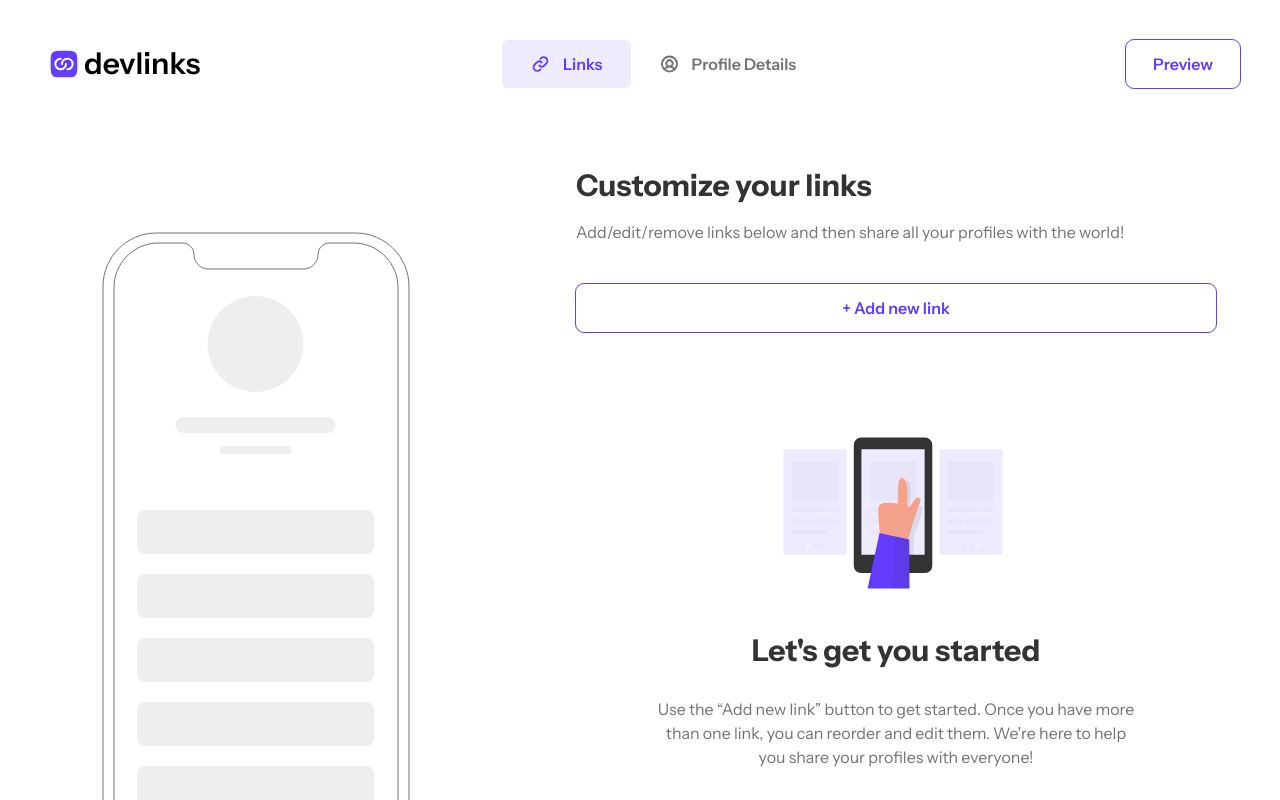
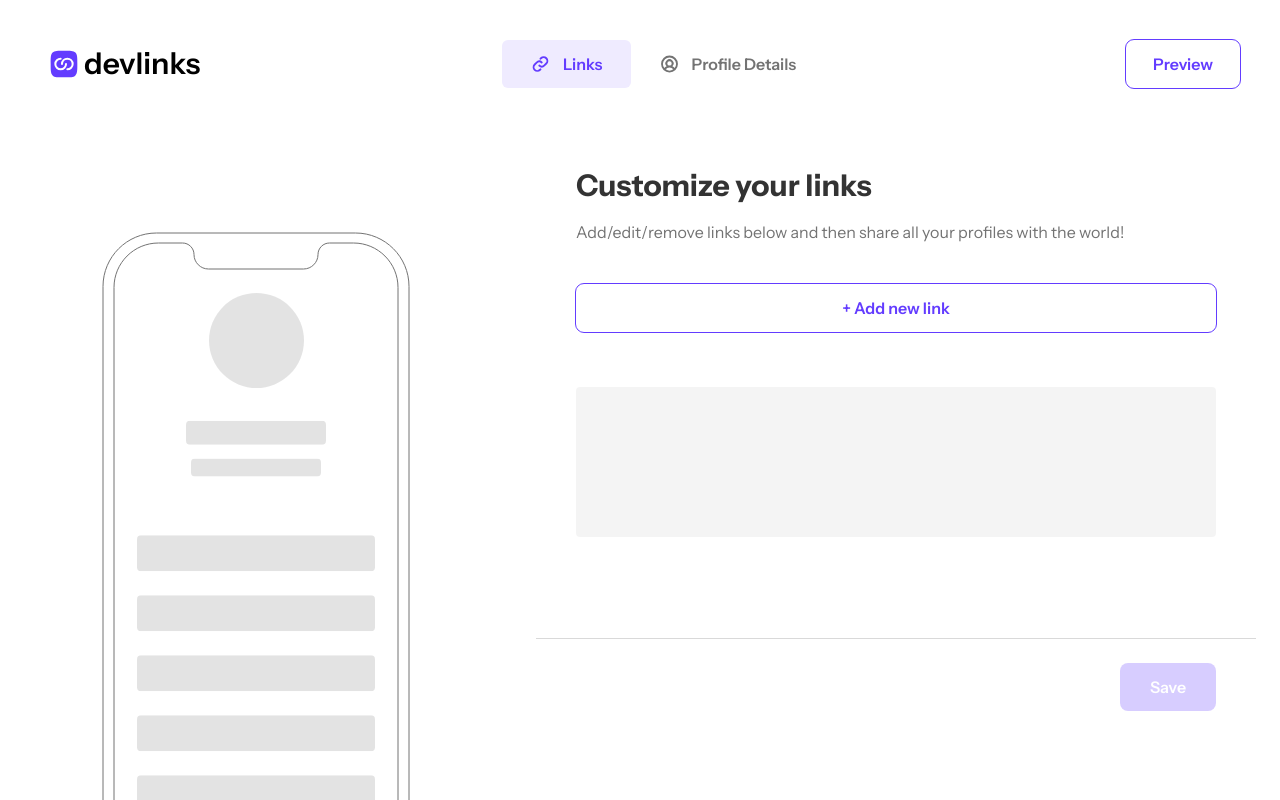
Before and after one commit to o-ashour/link-sharing-app, a Next.js app: page /profile in a window 1280 px wide. Shown: the top 800 px of the page. Built offline with nearby package versions, Linux system fonts and the light colour scheme.

Commit message:
Update UI on Loading

```diff
--- a/package.json
+++ b/package.json
@@ -11,6 +11,9 @@
   "dependencies": {
     "@aws-sdk/client-s3": "^3.617.0",
     "@aws-sdk/s3-request-presigner": "^3.617.0",
+    "@emotion/react": "^11.13.3",
+    "@emotion/styled": "^11.13.0",
+    "@mui/material": "^5.16.7",
     "@vercel/postgres": "^0.9.0",
     "autoprefixer": "^10.4.19",
     "next": "^14.2.4",
--- a/src/app/profile/page.tsx
+++ b/src/app/profile/page.tsx
@@ -1,13 +1,9 @@
 'use client'
 
 // TODO:
-// 1. Loading states (i.e. skeleton loaders)
-// 2. Error toast (fix styling) (x)
-// 3. Show server-thrown errors, validation errors in UI (x)
-// 4. Look at useTransition for wrapping server actions for error handling
-// 5. Case: Upload pic - successfully previewed/uploaded
+// 1. Case: Upload pic - successfully previewed/uploaded
 //          - change pic - cancel - typeerror
-// 6. Case: Can still open file uploader during loading state, shouldn't be allowed
+// 2. Case: Can still open file uploader during loading state, shouldn't be allowed
 
 import Button from '@/components/UI/Button';
 import { useEffect, useState, useRef, useReducer, FormEvent, useActionState } from 'react';
@@ -22,17 +18,10 @@ import { userReducer, Action } from '@/userReducer';
 import { ProfileInfo } from '@/types';
 import { clearLinksInStore, getUserData, saveLinks, saveProfileInfo} from '@/components/actions';
 import { toast, ToastContainer } from 'react-toastify';
-import "react-toastify/dist/ReactToastify.css";
+import { Skeleton } from '@mui/material';
 
 export default function Page() {
   const [isProfileDetailsOpen, setIsProfileDetailsOpen] = useState(false);
-
-  const enum ToastTypes {
-    error,
-    success,
-    initial,
-  }
-
   const [showSuccessToast, setShowSuccessToast] = useState(false);
 
   const initialProfileInfo: ProfileInfo = {
@@ -44,6 +33,8 @@ export default function Page() {
 
   const [savedProfileInfo, setSavedProfileInfo] = useState<ProfileInfo>(initialProfileInfo);
   const [isFileUploading, setIsFileUploading] = useState(false);
+  const [isLoading, setIsLoading] = useState(false);
+  const [data, setData] = useState({});
   const submitBtn = useRef<HTMLButtonElement>(null);
 
   const initialState = {
@@ -74,7 +65,9 @@ export default function Page() {
     const userId = window.sessionStorage.getItem('id'); // temp auth flow
     const loadInitialUserProfileData = async () => {
       try {
+        setIsLoading(true);
         const data = await getUserData(userId);
+        setData(data);
         dispatch({ type: 'loaded_dashboard', data })
           const nextProfileInfo = {
             firstName: { value: data.profileInfo.firstName.value, errors: [''] },
@@ -85,13 +78,14 @@ export default function Page() {
           setSavedProfileInfo(nextProfileInfo);
       } catch (error) {
         setShowSuccessToast(true);
+      } finally {
+        setIsLoading(false);
       }
     }
-    // TODO: show loading state
     if (userId) {
       loadInitialUserProfileData();
     }
-  }, [ToastMessages.error, ToastTypes.error]);
+  }, []);
 
   const showErrorToast = (messages: string[]) => {
     messages.forEach(message => {
@@ -165,7 +159,10 @@ export default function Page() {
       const isError = nextState.links.some(link => link.status.isError === true);
       if (!isError) {
         try {
-          const res = await saveLinks(state.links, userId);
+          setIsLoading(true);
+          const promise = saveLinks(state.links, userId);
+          toast.promise(promise, { pending: 'Saving' });
+          const res = await promise;
           if (res?.errors) {
             dispatch({ type: 'failed_server_validation', nextState: { ...state, links: res.nextLinks }});
             showErrorToast(res.errors);
@@ -174,6 +171,8 @@ export default function Page() {
           }
         } catch (error) {
           showErrorToast([ToastMessages.error]);
+        } finally {
+          setIsLoading(false);
         }
       }
     } else {
@@ -183,6 +182,7 @@ export default function Page() {
       const isError = Object.values(nextState.profileInfo).some(value => value.errors[0])
       if (!isError) {
         try {
+          setIsLoading(true);
           const promise = saveProfileInfo(state.profileInfo, userId);
           toast.promise(promise, { pending: 'Saving' });
           const res = await promise;
@@ -195,6 +195,8 @@ export default function Page() {
           }
         } catch (error) {
           showErrorToast([ToastMessages.error]);
+        } finally {
+          setIsLoading(false);
         }
       }
     }
@@ -215,7 +217,7 @@ export default function Page() {
     <section className='max-w-screen-xl mx-auto'>
       <Header setIsProfileDetailsOpen={setIsProfileDetailsOpen} isProfileDetailsOpen={isProfileDetailsOpen} />
       <main className='lg:flex relative overflow-hidden'>
-        <PhoneMockup state={state} savedProfileInfo={savedProfileInfo} />
+        <PhoneMockup state={state} savedProfileInfo={savedProfileInfo} isLoading={isLoading} data={data} />
         <div className="p-4 md:p-6 md:pt-0 lg:w-3/5">
           <article className="p-6 space-y-10 border-b border-grey-200 md:p-10 md:pb-14">
             <div className="space-y-2 md:space-y-4">
@@ -232,9 +234,13 @@ export default function Page() {
                   <Button type='button' variant='secondary' handleClick={handleAddLink}>
                     + Add new link
                   </Button>
-                  {state.links.length < 1 ?
-                    <LinksInitial />
-                    : <Links state={state} dispatch={dispatch} handleRemoveLink={handleRemoveLink} />}
+                  {
+                    (Object.keys(data).length < 1) ?
+                    <Skeleton height={250} />
+                    :
+                    state.links.length < 1 ?
+                    <LinksInitial /> :
+                     <Links state={state} dispatch={dispatch} handleRemoveLink={handleRemoveLink} />}
                 </div> :
                 <ProfileDetails state={state} dispatch={dispatch} handleFileUploadChange={handleFileUploadChange} isFileUploading={isFileUploading} />
               }
--- a/src/components/content/PhoneMockup.tsx
+++ b/src/components/content/PhoneMockup.tsx
@@ -4,9 +4,10 @@ import { linkSharePlatformsConfigs, LinkShareSupportedPlatforms } from '@/config
 import IllustrationPhoneMockup from '@/components/illustrations/IllustrationPhoneMockup';
 import { ProfileInfo } from '@/types';
 import { State } from '@/userReducer';
+import { Skeleton } from '@mui/material';
 
-const Component: React.FC<{ savedProfileInfo: ProfileInfo, state: State }>
-  = ({ state, savedProfileInfo }) => {
+const Component: React.FC<{ savedProfileInfo: ProfileInfo, state: State, isLoading: boolean, data: any }>
+  = ({ state, savedProfileInfo, isLoading, data }) => {
     const isText = savedProfileInfo.firstName.value || savedProfileInfo.lastName.value;
     const isEmail = savedProfileInfo.email.value;
 
@@ -14,10 +15,13 @@ const Component: React.FC<{ savedProfileInfo: ProfileInfo, state: State }>
       <figure className='hidden lg:flex lg:mt-20 lg:justify-center lg:w-2/5 lg:p-6'>
         <div className='h-fit relative flex items-center justify-center'>
           <div id='phone-mockup-outer-wrapper' className='absolute flex items-center justify-center'>
-            <div id='phone-mockup-inner-wrapper' className='relative space-y-10'>
+            <div id='phone-mockup-inner-wrapper' className={`relative space-y-10 ${isLoading || (Object.keys(data).length < 1) ? 'bg-white' : 'bg-transparent'}`}>
               <div id='phone-mockup-content-top' className='w-full space-y-6'>
                 <div className="relative flex items-center justify-center h-24 w-24 mx-auto">
-                  {savedProfileInfo.profilePicUrl.value ?
+                  {isLoading || (Object.keys(data).length < 1) ?
+                    <Skeleton height={95} width={95} variant='circular' />
+                  :
+                    savedProfileInfo.profilePicUrl.value ?
                       <Avatar profilePic={savedProfileInfo.profilePicUrl.value} /> :
                       (savedProfileInfo.firstName.value && savedProfileInfo.lastName.value) ?
                         <span id='initials-placeholder' className='text-4xl text-grey-300 mt-0.5'>
@@ -28,17 +32,33 @@ const Component: React.FC<{ savedProfileInfo: ProfileInfo, state: State }>
                 </div>
 
                 <div className={`space-y-2 w-full min-h-[3.6rem] mx-auto text-center ${(isText || isEmail) && 'bg-white'}`}>
+                  {isLoading || (Object.keys(data).length < 1) ?
+                  <div>
+                    <Skeleton width={140} height={40} sx={{ marginLeft: 'auto', marginRight: 'auto' }} />
+                    <Skeleton width={130} height={30} sx={{ marginLeft: 'auto', marginRight: 'auto' }} />
+                  </div> :
+                  <>
                     <h1 className='text-lg font-semibold min-h-5'>
                       {savedProfileInfo.firstName.value + ' ' + savedProfileInfo.lastName.value}
                     </h1>
                     <p className='text-[14px] text-grey-300'>
                       {savedProfileInfo.email.value}
                     </p>
+                  </>
+                }
                 </div>
               </div>
               <div id='phone-mockup-content-bottom' className='w-full'>
                 <ul className='space-y-[22px]'>
-                  {state.links.map((link, idx) => {
+                  {isLoading || (Object.keys(data).length < 1) ?
+                    <div className="bg-white">
+                      <Skeleton height={60} width='auto' />
+                      <Skeleton height={60} width='auto' />
+                      <Skeleton height={60} width='auto' />
+                      <Skeleton height={60} width='auto' />
+                      <Skeleton height={60} width='auto' />
+                    </div> :
+                    state.links.map((link, idx) => {
                       const { platform, id } = link;
                       if (idx < 5) {
                         return (
@@ -47,7 +67,8 @@ const Component: React.FC<{ savedProfileInfo: ProfileInfo, state: State }>
                           </li>
                         )
                       }
-                  })}
+                    })
+                  }
                 </ul>
               </div>
             </div>
--- a/src/index.css
+++ b/src/index.css
@@ -1,3 +1,5 @@
+@import '~react-toastify/dist/ReactToastify.min.css';
+
 @tailwind base;
 @tailwind components;
 @tailwind utilities;
```
Lines whose indentation alone changed are shown as unchanged.
